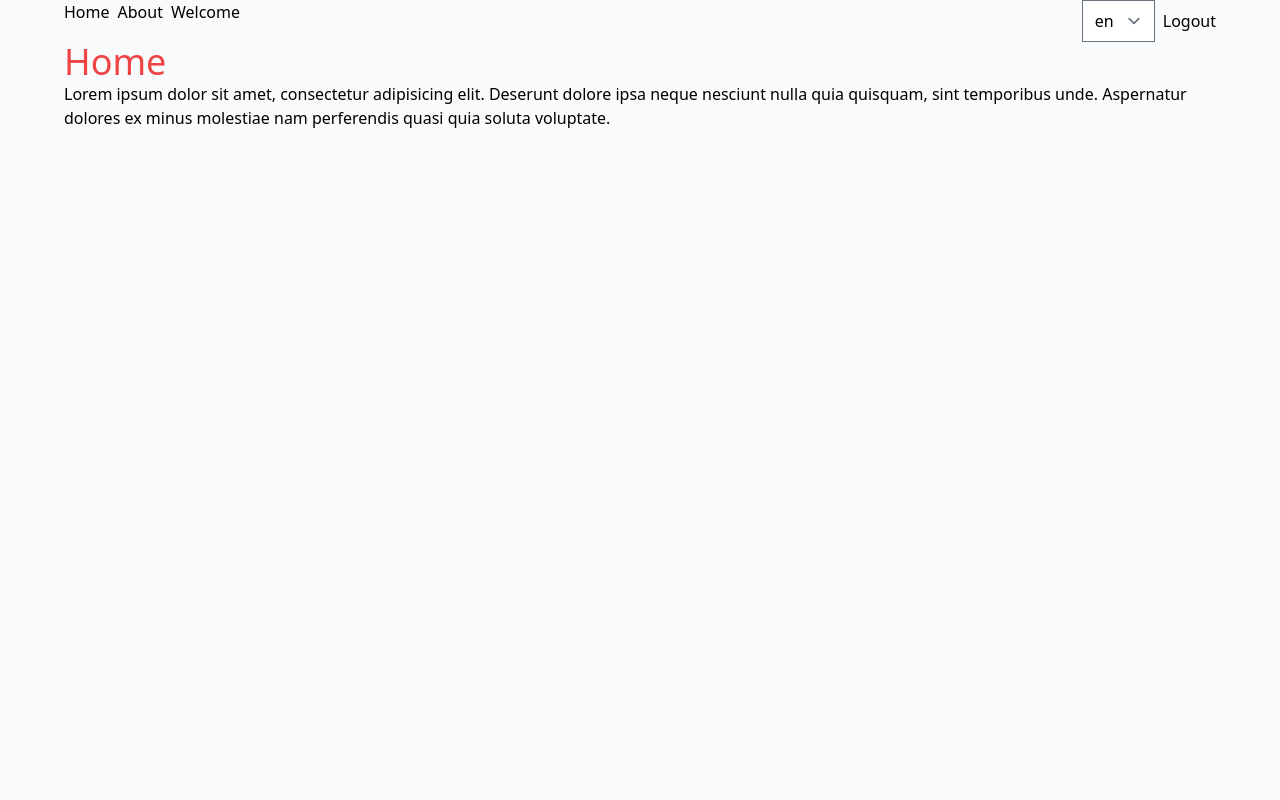
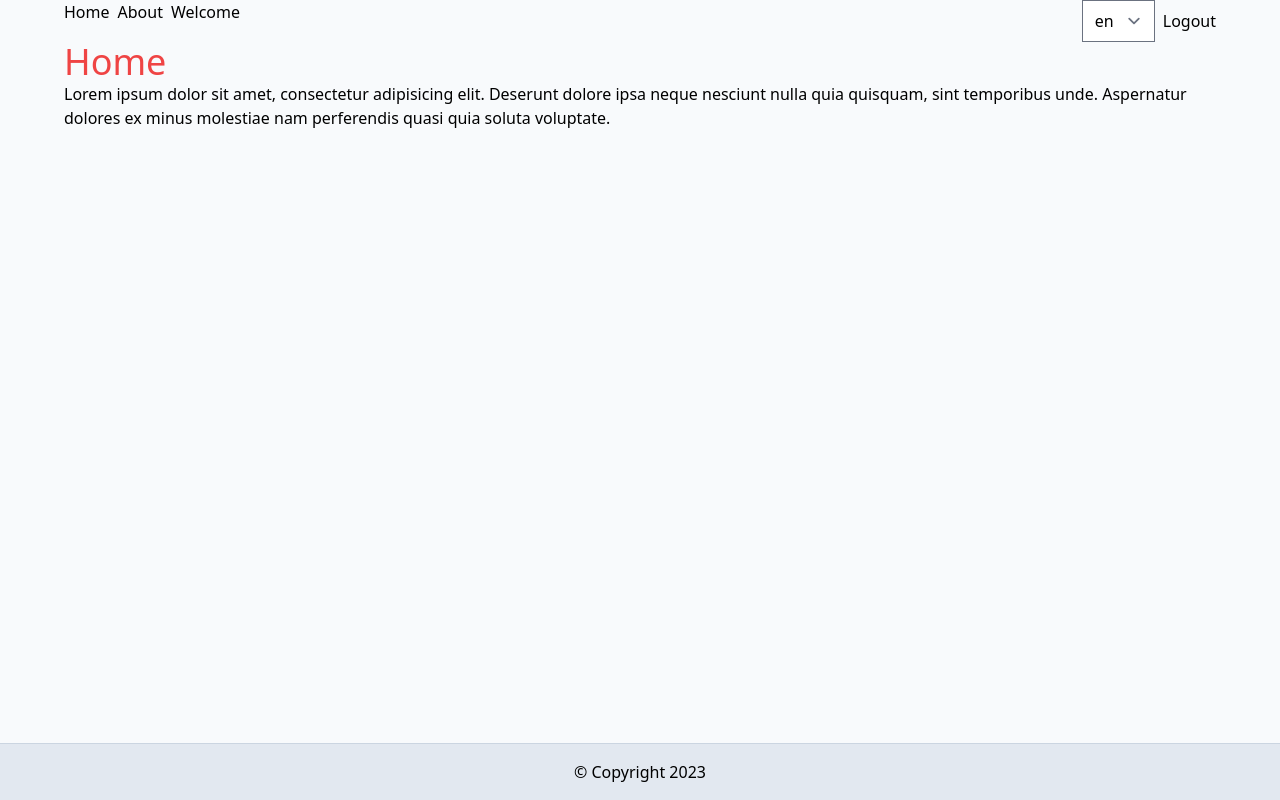
Before and after one commit to olsenkraja/52-card-games, a Nuxt app: page / in a window 1280 px wide. Built offline with nearby package versions, Linux system fonts and the light colour scheme.

Commit message:
Added footer

```diff
--- /dev/null
+++ b/components/footer.vue
@@ -0,0 +1,11 @@
+<script setup>
+const year = (new Date()).getFullYear()
+</script>
+
+<template>
+  <div class="bg-slate-200 border-t border-slate-300 mt-auto">
+    <div class="max-w-6xl mx-auto w-full p-4 xl:px-0 text-center">
+      &copy; {{ $t('copyright') }} {{ year }}
+    </div>
+  </div>
+</template>
--- /dev/null
+++ b/components/menu.vue
@@ -0,0 +1,17 @@
+<script setup>
+const localePath = useLocalePath()
+</script>
+
+<template>
+  <div class="space-x-2">
+    <NuxtLink :to="localePath('/')" class="hover:underline">
+      {{ $t('home') }}
+    </NuxtLink>
+    <NuxtLink :to="localePath('/about')" class="hover:underline">
+      {{ $t('about') }}
+    </NuxtLink>
+    <NuxtLink :to="localePath('/welcome')" class="hover:underline">
+      {{ $t('welcome') }}
+    </NuxtLink>
+  </div>
+</template>
--- a/layouts/default.vue
+++ b/layouts/default.vue
@@ -10,21 +10,11 @@ function logout() {
 
 <template>
   <div class="bg-slate-50">
-    <div class="h-screen max-w-6xl flex flex-col mx-auto">
-      <div class="mx-auto w-full px-4 xl:px-0">
+    <div class="flex flex-col mx-auto min-h-screen">
+      <div class="max-w-6xl mx-auto w-full px-4 xl:px-0">
         <div>
           <div class="flex justify-between">
-            <div class="space-x-2">
-              <NuxtLink :to="localePath('/')" class="hover:underline">
-                {{ $t('home') }}
-              </NuxtLink>
-              <NuxtLink :to="localePath('/about')" class="hover:underline">
-                {{ $t('about') }}
-              </NuxtLink>
-              <NuxtLink :to="localePath('/welcome')" class="hover:underline">
-                {{ $t('welcome') }}
-              </NuxtLink>
-            </div>
+            <Menu />
             <div class="flex space-x-2">
               <LanguageSelector />
               <button @click="logout">
@@ -35,6 +25,7 @@ function logout() {
           <slot />
         </div>
       </div>
+      <Footer />
     </div>
   </div>
 </template>
--- a/locales/de.json
+++ b/locales/de.json
@@ -3,5 +3,6 @@
   "about": "Über uns",
   "welcome": "Willkommen",
   "login": "Einloggen",
-  "logout": "Ausloggen"
+  "logout": "Ausloggen",
+  "copyright": "Copyright"
 }
--- a/locales/en.json
+++ b/locales/en.json
@@ -3,5 +3,6 @@
   "about": "About",
   "welcome": "Welcome",
   "login": "Login",
-  "logout": "Logout"
+  "logout": "Logout",
+  "copyright": "Copyright"
 }
```
